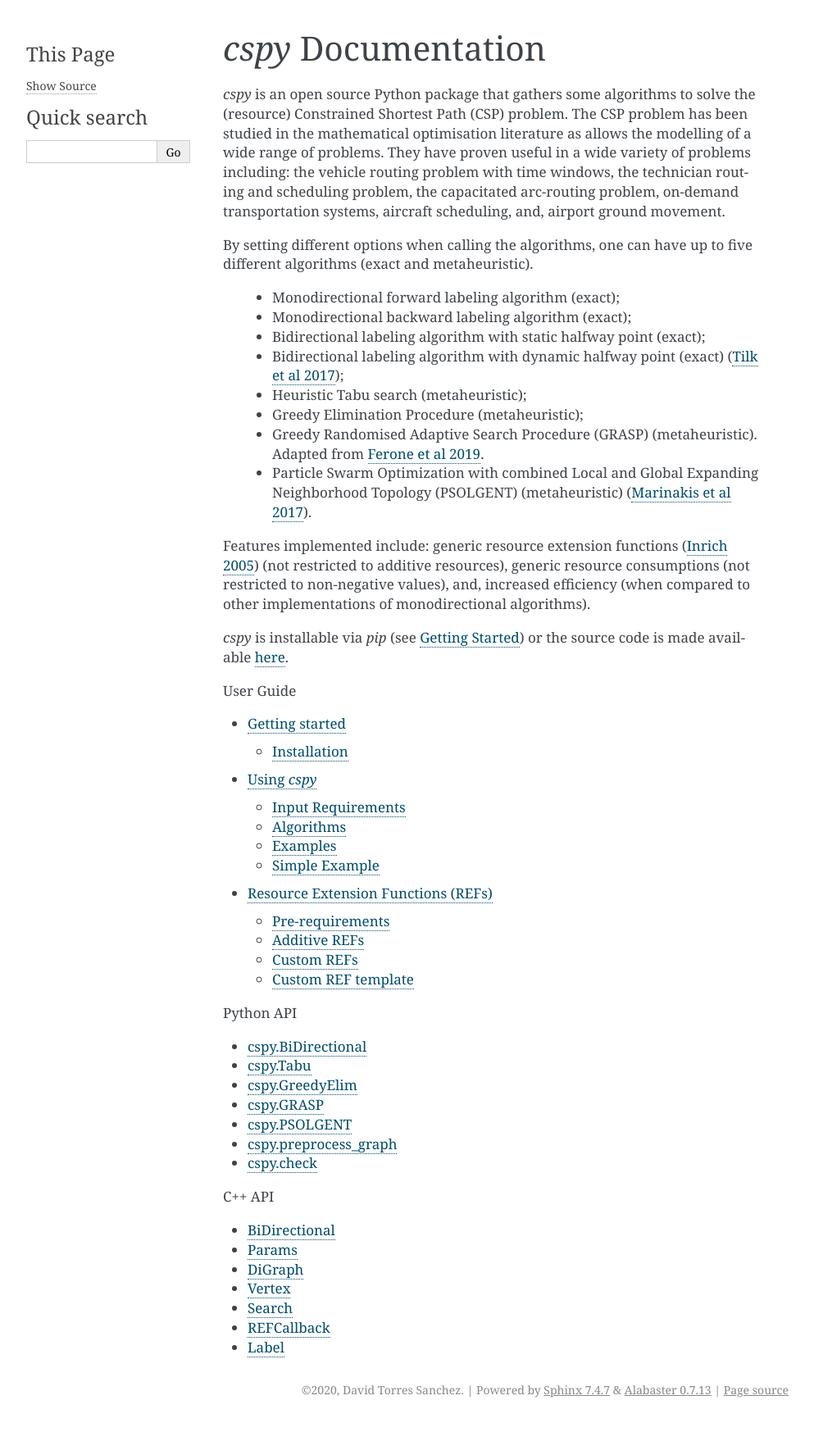
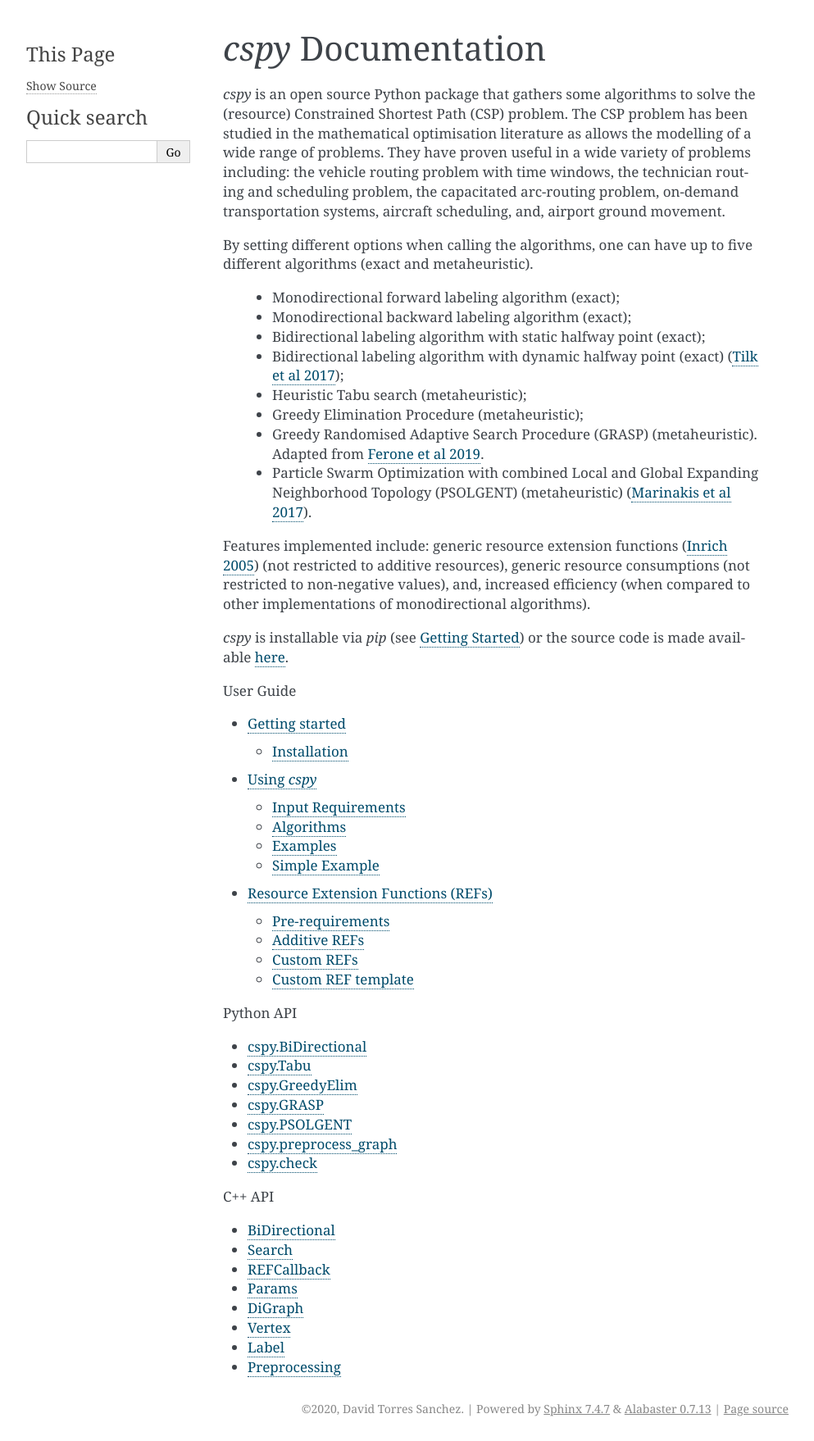
Before and after one commit to torressa/cspy, a Sphinx documentation site: the page built from docs/index.rst, in a window 1280 px wide. Shown: the whole page at 82% size, without its empty margins (148-1141 px from the left). Built offline with Sphinx 7.4.7, drawn with Linux system fonts in a browser that asks for light colours; formulas are drawn with MathJax 3; before the commit the page ends 1735 px from its top, so only the background shows below that.

Commit message:
Add preprocessing docs to file

```diff
--- a/docs/index.rst
+++ b/docs/index.rst
@@ -59,12 +59,13 @@ and, increased efficiency
    :caption: C++ API
 
    cc_api/BiDirectional
+   cc_api/Search
+   cc_api/REFCallback
    cc_api/params
    cc_api/DiGraph
    cc_api/Vertex
-   cc_api/Search
-   cc_api/REFCallback
    cc_api/Label
+   cc_api/preprocessing
 
 
 
```
